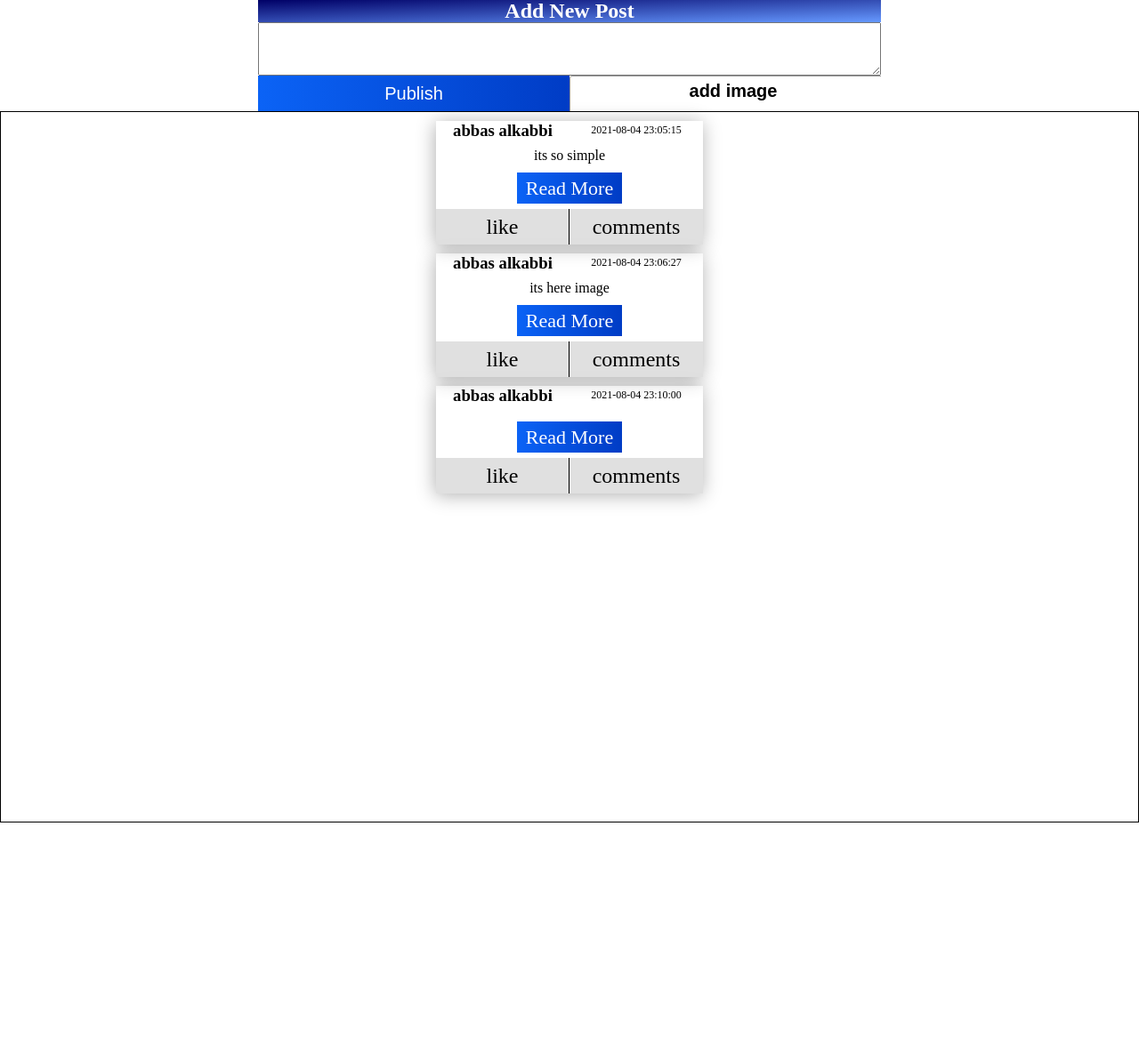
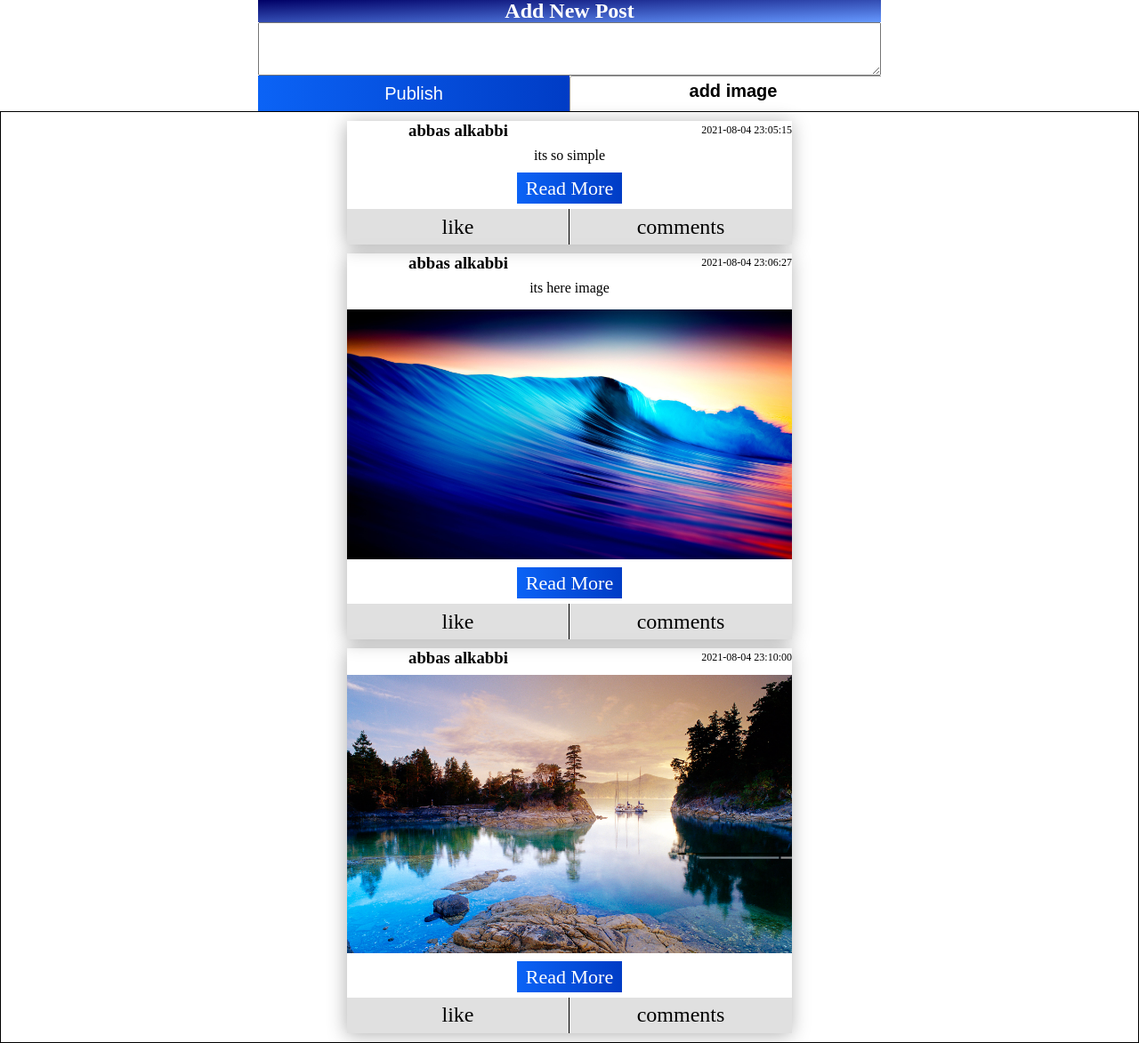
Before and after one commit to abbasalkabbi/X-social, a PHP site: page / in a window 1280 px wide. Shown: the part 50-1223 px from the top of the page at 89% size. Before the commit the page ends 975 px from the top, so only its background shows below. Run offline with PHP 8.4, Linux system fonts and the light colour scheme; a user stored in the database is signed in; data comes from the database, SQL or seed files in the repository; both versions use the stored data as it was after the commit; style sheets or scripts are compiled from the project's sources.

Commit message:
beta-1.1
Add show image in post and style post on pc

```diff
--- a/css/home.css
+++ b/css/home.css
@@ -41,9 +41,9 @@
   -webkit-box-align: center;
       -ms-flex-align: center;
           align-items: center;
-  -webkit-box-pack: center;
-      -ms-flex-pack: center;
-          justify-content: center;
+  -webkit-box-pack: end;
+      -ms-flex-pack: end;
+          justify-content: flex-end;
 }
 
 .container-post .post .content-post {
@@ -65,6 +65,15 @@
   -webkit-box-pack: center;
       -ms-flex-pack: center;
           justify-content: center;
+}
+
+.container-post .post .content-post .image-post {
+  width: 300px;
+  margin: 10px 0px;
+}
+
+.container-post .post .content-post .image-post img {
+  width: 100%;
 }
 
 .container-post .post .content-post a {
@@ -128,4 +137,20 @@
 .container-post .post .footer-post .like-active {
   background: #003cc5;
 }
+
+@media screen and (min-width: 700px) {
+  .container-post .post {
+    width: 500px;
+  }
+  .container-post .post .post-header {
+    width: 100%;
+    height: 20px;
+  }
+  .container-post .post .content-post .image-post {
+    width: 500px;
+  }
+  .container-post .post .content-post .image-post img {
+    width: 100%;
+  }
+}
 /*# sourceMappingURL=home.css.map */
--- a/css/home.scss
+++ b/css/home.scss
@@ -29,7 +29,7 @@
         font-size: 12px;
         display: flex;
         align-items: center;
-        justify-content: center;
+        justify-content: flex-end;
       }
       //date post END
     }
@@ -49,6 +49,16 @@
         justify-content: center;
       }
       //p END
+      //image-post
+      .image-post{
+        width: 300px;
+        margin: 10px 0px ;
+        //img
+        img{
+          width: 100%;
+        }//img END
+      }
+      //image-post END
       // a link to read more
       a {
         border: none;
@@ -100,3 +110,41 @@
   //post END
 }
 //.container-post END
+// pc style and iped
+@media screen and (min-width: 700px) {
+  //container-post
+  .container-post {
+
+    //post
+    .post {
+      width: 500px;
+      //post-header
+      .post-header {
+        width: 100%;
+        height: 20px;
+
+      }
+      //post-header END
+      //content content-post
+      .content-post {
+
+
+
+        //image-post
+        .image-post{
+          width: 500px;
+          //img
+          img{
+            width: 100%;
+          }//img END
+        }
+        //image-post END
+
+      }
+      //content END
+
+    }
+    //post END
+  }
+  //.container-post END
+}
--- a/index.php
+++ b/index.php
@@ -53,8 +53,27 @@ while($author = mysqli_fetch_object($get_author)){
         <!------post-header END------->
         <!-----post-content--->
         <section class=content-post>
+            <!---context ---->
+            <?php
+            if($post['context'] != null){?>
             <p> <?php echo htmlspecialchars($post['context'])?>
             </p>
+            <?php
+            }
+            ?>
+             <!---context  END ---->
+            <!---image post ----->
+            <?php
+            // cheak if post have image will show div image
+            if($post['url_img'] != null){
+            ?>
+            <div class="image-post">
+            <img src="php/image-post/<?php echo $post['url_img']?>" alt="">
+            </div>
+            <?php
+            }
+            ?>
+             <!---image post ----->
             <a href="" class="readmore">Read More</a>
         </section>
         <!-----post-content END--->
```
Also changed, not shown: php/addpost.php (+20 -22 lines), x-social.sql (+11 -9 lines), php/image-post/21628107587.jpg (added), php/image-post/21628107800.jpg (added), 1 other file.
